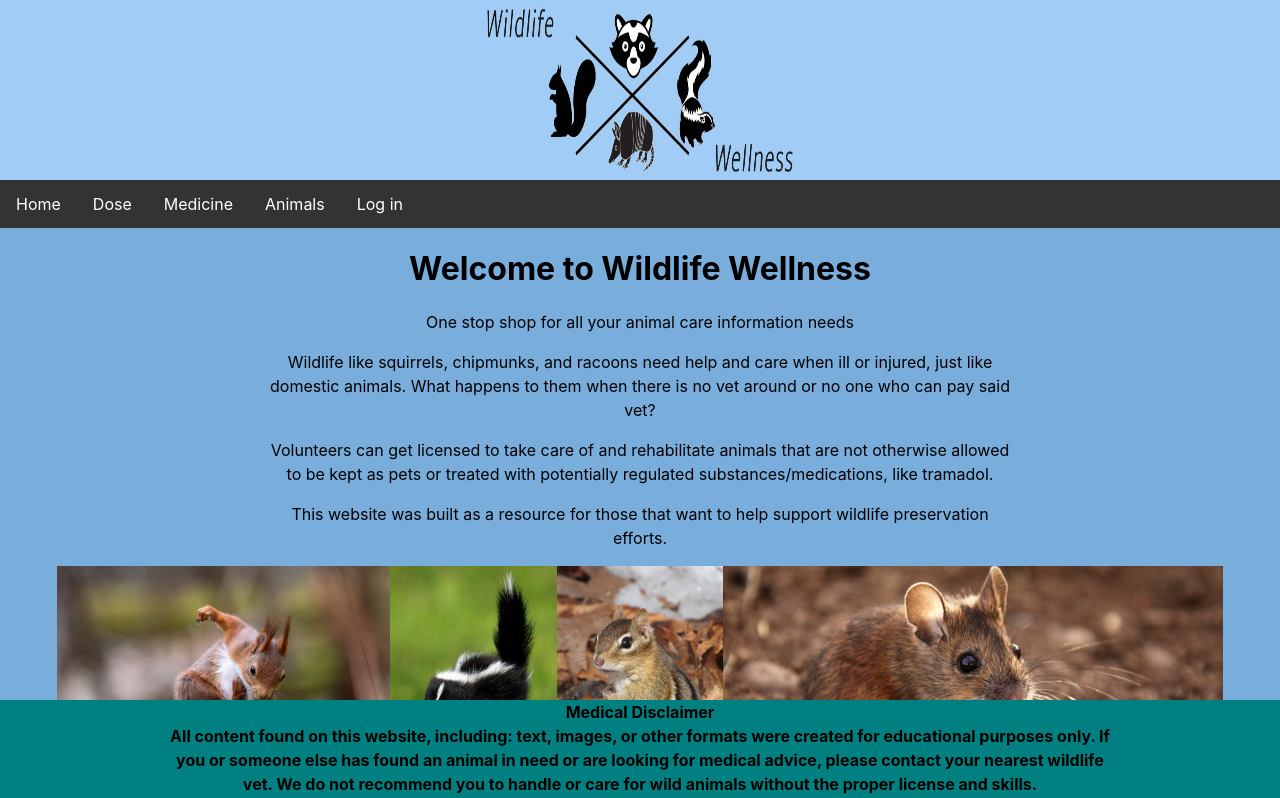
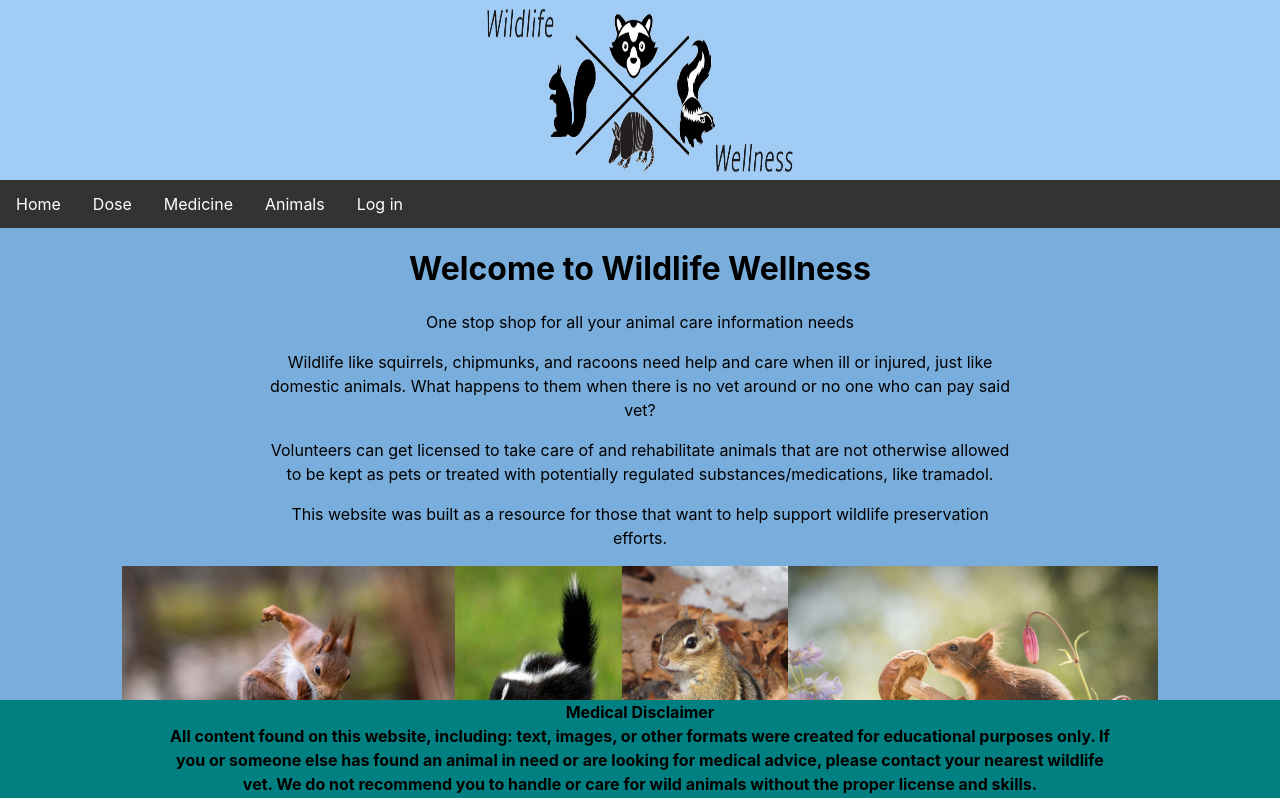
Before and after one commit to Rayxclockwork/AnimalRehab, a React (Create React App) app in the folder animal-rehab/: page / in a window 1280 px wide. Shown: the top 798 px of the page. Built offline with nearby package versions, Linux system fonts and the light colour scheme.

Commit message:
homepage images fixed

```diff
--- a/animal-rehab/src/components/Footer/Footer.scss
+++ b/animal-rehab/src/components/Footer/Footer.scss
@@ -8,7 +8,7 @@
     margin: auto;
     height: 100px;
     line-height: 1.5em;
-    position: absolute;
+    position: fixed;
 }
 
 .footer > p {
--- a/animal-rehab/src/components/Home/Home.js
+++ b/animal-rehab/src/components/Home/Home.js
@@ -2,7 +2,6 @@ import React from "react";
 import squirrel from './squirrelparkour.jpeg'
 import skunk from './BabySkunk.jpg'
 import chipmunk from './chipmunk.jpg'
-import mouse from './fieldmouse.jpg'
 import unknown from './unknowncuteanimal.jpg'
 
 class Home extends React.Component {
@@ -19,7 +18,6 @@ class Home extends React.Component {
             <img src={squirrel} align="middle" height= '250'alt="squirrel" />
             <img src={skunk} align="middle" height= '250'alt="skunk" />
             <img src={chipmunk} align="middle" height= '250'alt="chipmunk" />
-            <img src={mouse} align="middle" height= '250'alt="Mouse" />
             <img src={unknown} align="middle" height= '250'alt="unknown" />
         </div>
         </>
--- a/animal-rehab/src/components/Home/Home.scss
+++ b/animal-rehab/src/components/Home/Home.scss
@@ -1,8 +1,3 @@
-.footer{
-	position: relative;
-	bottom: 1px;
-}
-
 .homepage{
 	p{
 		max-width: 750px;
```
